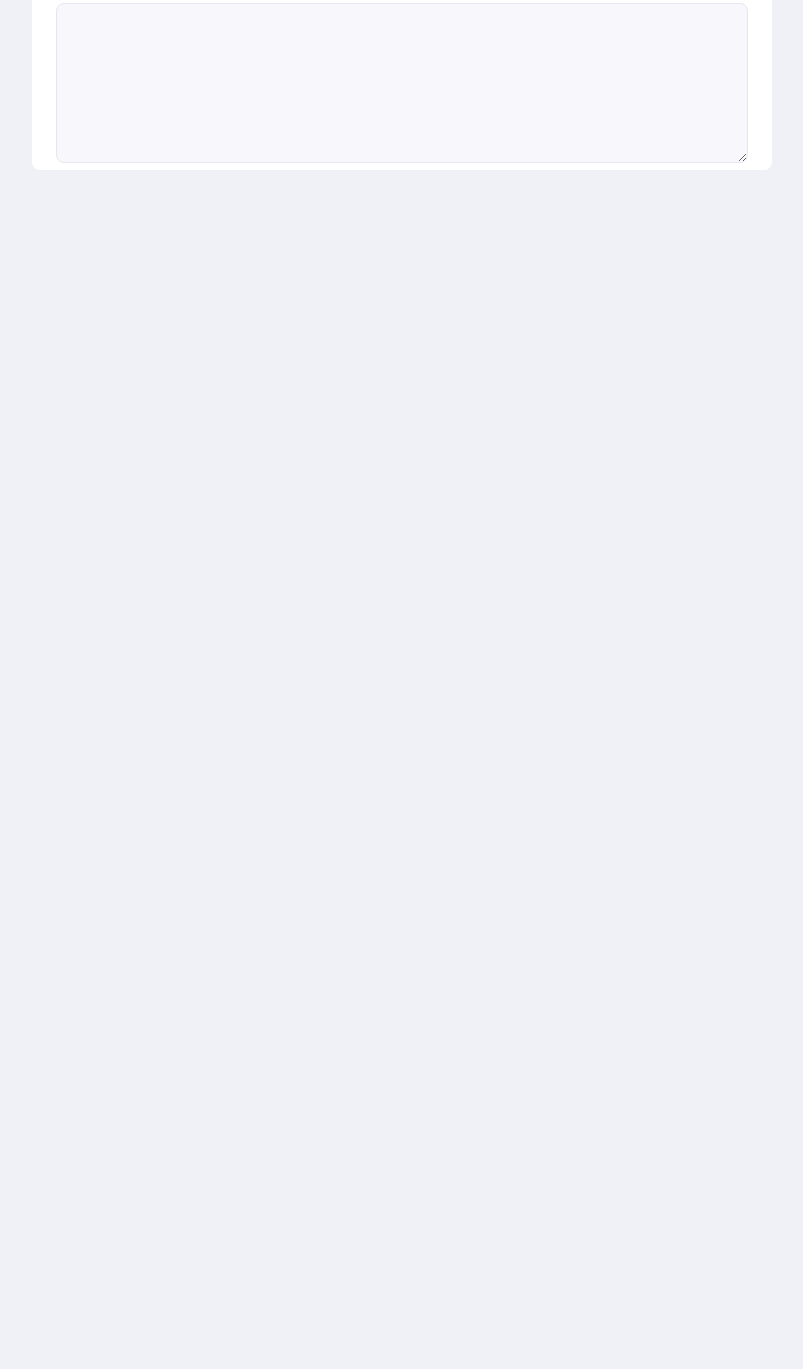
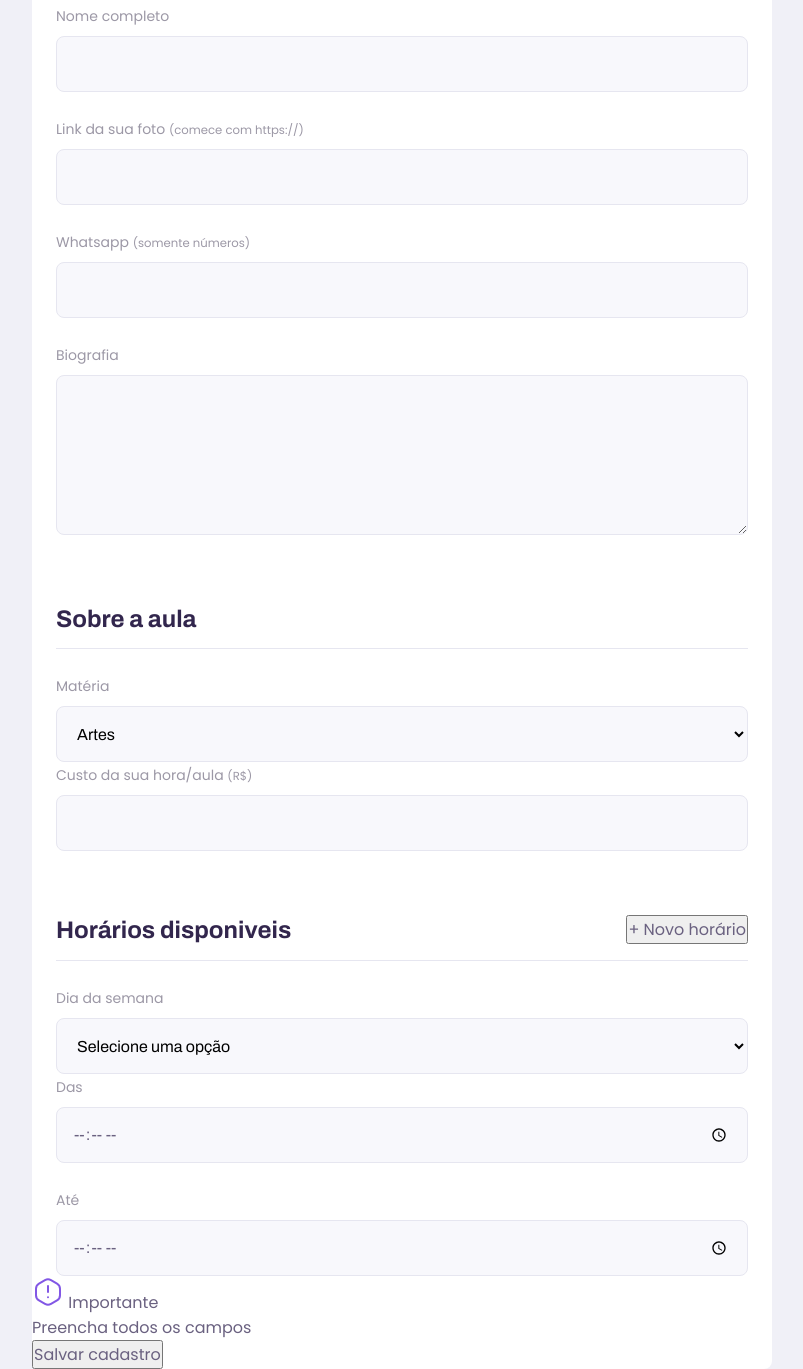
Before and after one commit to brunoBMonteiro/Proffy, a plain HTML site: page give-classes.html in a window 1280 px wide. Shown: the part 436-1805 px from the top of the page, without its empty margins (238-1041 px from the left). Before the commit the page ends 800 px from the top, so only its background shows below. Drawn offline with Linux system fonts and the light colour scheme.

```diff
--- a/give-classes.html
+++ b/give-classes.html
@@ -22,7 +22,7 @@
                 <a href="/">
                     <img src="/images/icons/back.svg" alt="Voltar">
                 </a>
-                    <img src="/images/logo.svg" alt="Proffy">
+                <img src="/images/logo.svg" alt="Proffy">
             </div>
 
             <div class="header-content">
@@ -59,8 +59,76 @@
 
                 </fieldset>
 
+                <fieldset>
+                    <legend>Sobre a aula</legend>
+                    <div class="select-block">
+                        <label for="subject">Matéria</label>
+                        <select name="subject" id="subject" required>
+                            <option value="" disabled="" hidden="">Selecione uma opção</option>
+                            <option value="1">Artes</option>
+                            <option value="2">Biologia</option>
+                            <option value="3">Ciências</option>
+                            <option value="4">Educação Física</option>
+                            <option value="5">Física</option>
+                            <option value="6">Geografia</option>
+                            <option value="7">História</option>
+                            <option value="8">Matemática</option>
+                            <option value="9">Português</option>
+                            <option value="10">Química</option>
+                        </select>
+                    </div>
+
+                    <div class="input-block">
+                        <label for="cost">Custo da sua hora/aula
+                            <small>(R$)</small>
+                        </label>
+                        <input type="cost" id="cost" type="number" required>
+                    </div>
+                </fieldset>
+
+                <fieldset>
+                    <legend>Horários disponiveis
+                        <button id="add-time">+ Novo horário</button>
+                    </legend>
+
+                    <div class="schedule-item">
+
+                        <div class="select-block">
+                            <label for="weekday">Dia da semana</label>
+                            <select name="weekday[]" required>
+                            <option value="">Selecione uma opção</option>
+                            <option value="0">Domingo</option>
+                            <option value="1">Segunda-feira</option>
+                            <option value="2">Terça-feira</option>
+                            <option value="3">Quarta-feira</option>
+                            <option value="4">Quinta-feira</option>
+                            <option value="5">Sexta-feira</option>
+                            <option value="6">Sábado</option>
+                            </select>
+                        </div>
+
+                        <div class="input-block">
+                            <label for="time_from">Das</label>
+                            <input type="time" name="time_from[]" required>
+                        </div>
+
+                        <div class="input-block">
+                            <label for="time_to">Até</label>
+                            <input type="time" name="time_to[]" required>
+                        </div>
+
+                    </div>
+                </fieldset>
 
             </form>
+
+            <footer>
+                <p>
+                    <img src="/images/icons/warning.svg" alt="Aviso importante">
+                    Importante <br> Preencha todos os campos
+                </p>
+                <button type="submit" form="create-class" >Salvar cadastro</button>
+            </footer>
         </main>
 
     </div>
--- a/styles/partials/header.css
+++ b/styles/partials/header.css
@@ -1,4 +1,3 @@
-
 .page-header {
     background: var(--color-primary);
 
--- a/styles/partials/page-give-classes.css
+++ b/styles/partials/page-give-classes.css
@@ -1,6 +1,10 @@
 #page-give-classes #container {
     width: 100vw;
     height: 100vh;
+}
+
+#page-give-classes .page-header .header-content {
+    margin-bottom: 6.4rem;
 }
 
 #page-give-classes main {
@@ -8,7 +12,7 @@
     width: 100%;
     max-width: 74rem;
     border-radius: 0.8rem;
-    margin: -33.2rem auto 3.2rem;
+    margin: -3.2rem auto 3.2rem;
     padding-top: 6.4rem;
 }
 
@@ -33,6 +37,16 @@
     border-bottom: 1px solid var(--color-line-in-white);
 }
 
+#page-give-classes fieldset+fieldset {
+    margin-top: 6.4rem;
+}
+
+#page-give-classes .input-block+.input-block,
+#page-give-classes .input-block+.textarea-block,
+#page-give-classes .input-block+.input-block {
+    margin-top: 2.4rem;
+}
+
 @media(min-width: 700px) {
     #page-give-classes #container {
         max-width: 100vw;
```
